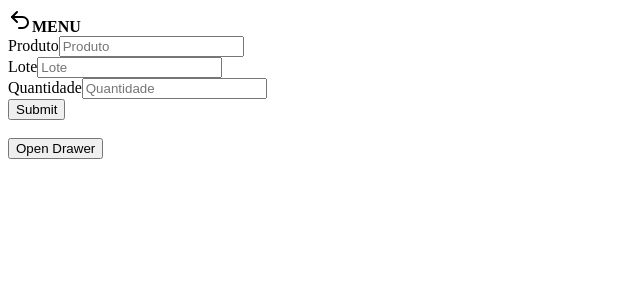
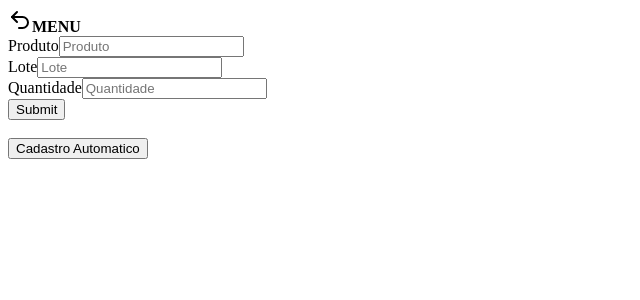
Before and after one commit to carlosrjdc/pwa-wms, a Next.js app: page /recebimento/receberCarreta in a window 1280 px wide. Shown: the top 300 px of the page, without its empty margins (0-640 px from the left). Built offline with nearby package versions, Linux system fonts and the light colour scheme.

Commit message:
first commit

```diff
--- a/src/pages/recebimento/drawerQrCode/index.tsx
+++ b/src/pages/recebimento/drawerQrCode/index.tsx
@@ -69,7 +69,7 @@ export default function DrawerDemo() {
 	return (
 		<Drawer>
 			<DrawerTrigger asChild>
-				<Button variant='outline'>Open Drawer</Button>
+				<Button variant='outline'>Cadastro Automatico</Button>
 			</DrawerTrigger>
 			<DrawerContent>
 				<div className='mx-auto w-full max-w-sm'>
```
Also changed, not shown: 1 other file (tests, documents, lock files or other folders).
